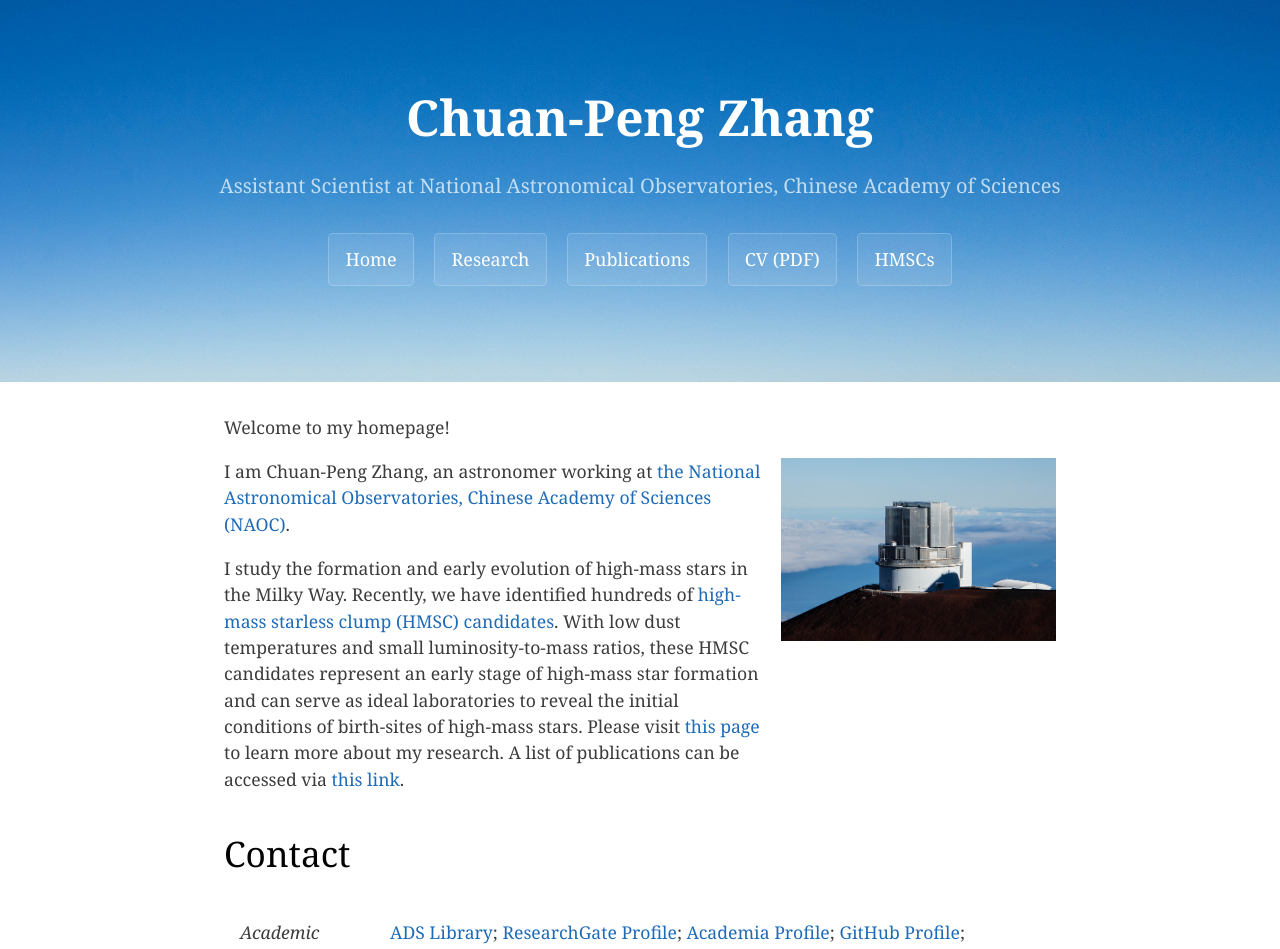
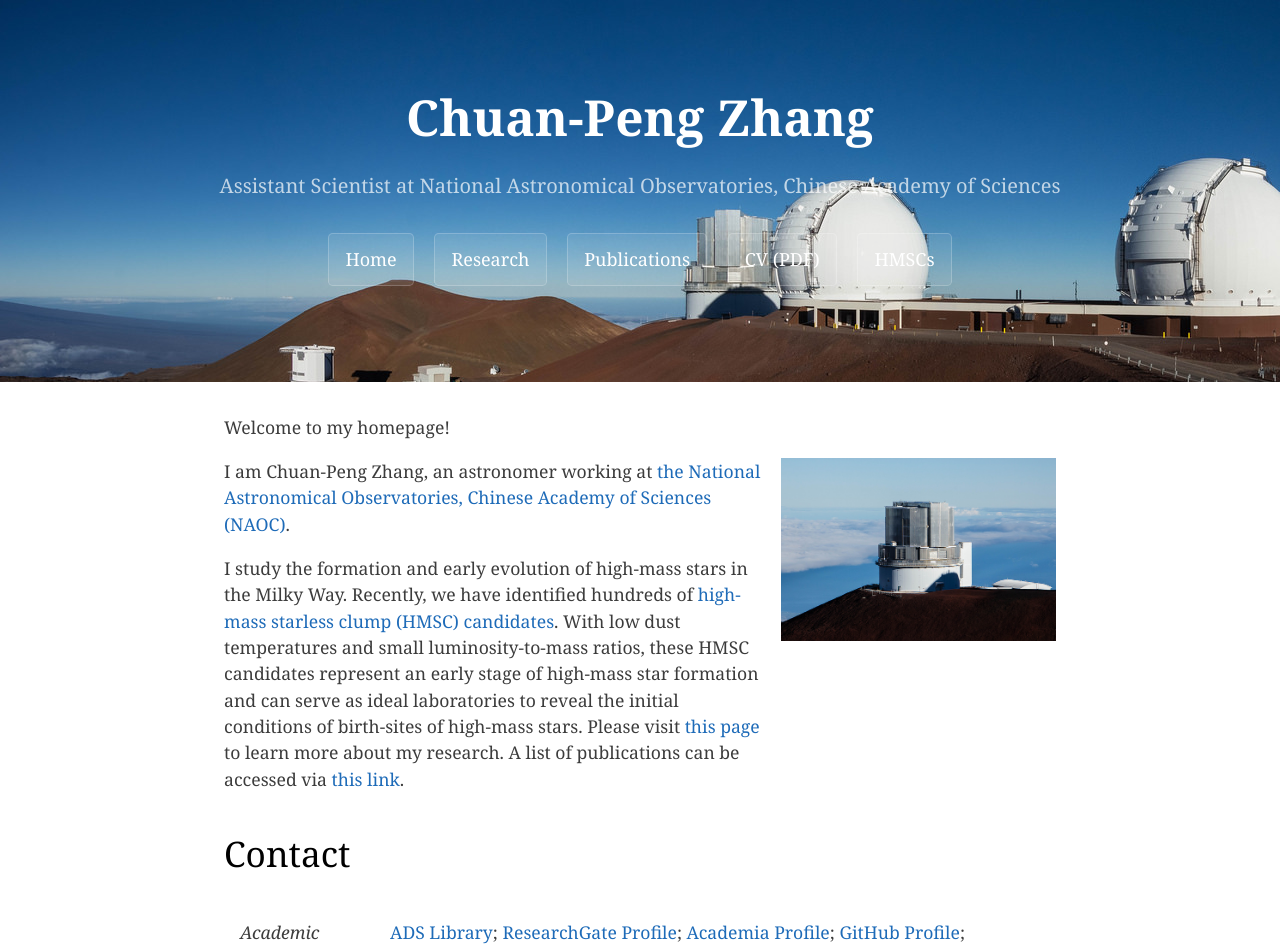
Before and after one commit to zcp521/zcp521.github.io, a Jekyll site: the page built from index.html, in a window 1280 px wide. Shown: the top 949 px of the page. Built offline with Jekyll 4.4.1, drawn with Linux system fonts in a browser that asks for light colours; the list of posts is cut into pages by our own code.

Commit message:
Initial commit

```diff
--- a/_config.yml
+++ b/_config.yml
@@ -5,7 +5,7 @@ baseurl:      ""
 paginate:     1
 
 # secondary settings
-header-img: img/hiGAL.jpg
+header-img: img/telescope.jpg
 hmsc-title:    HMSCs--High-mass star starless clumps in the inner Galactic Plane
 
 
```
Also changed, not shown: img/telescope.jpg (added).
